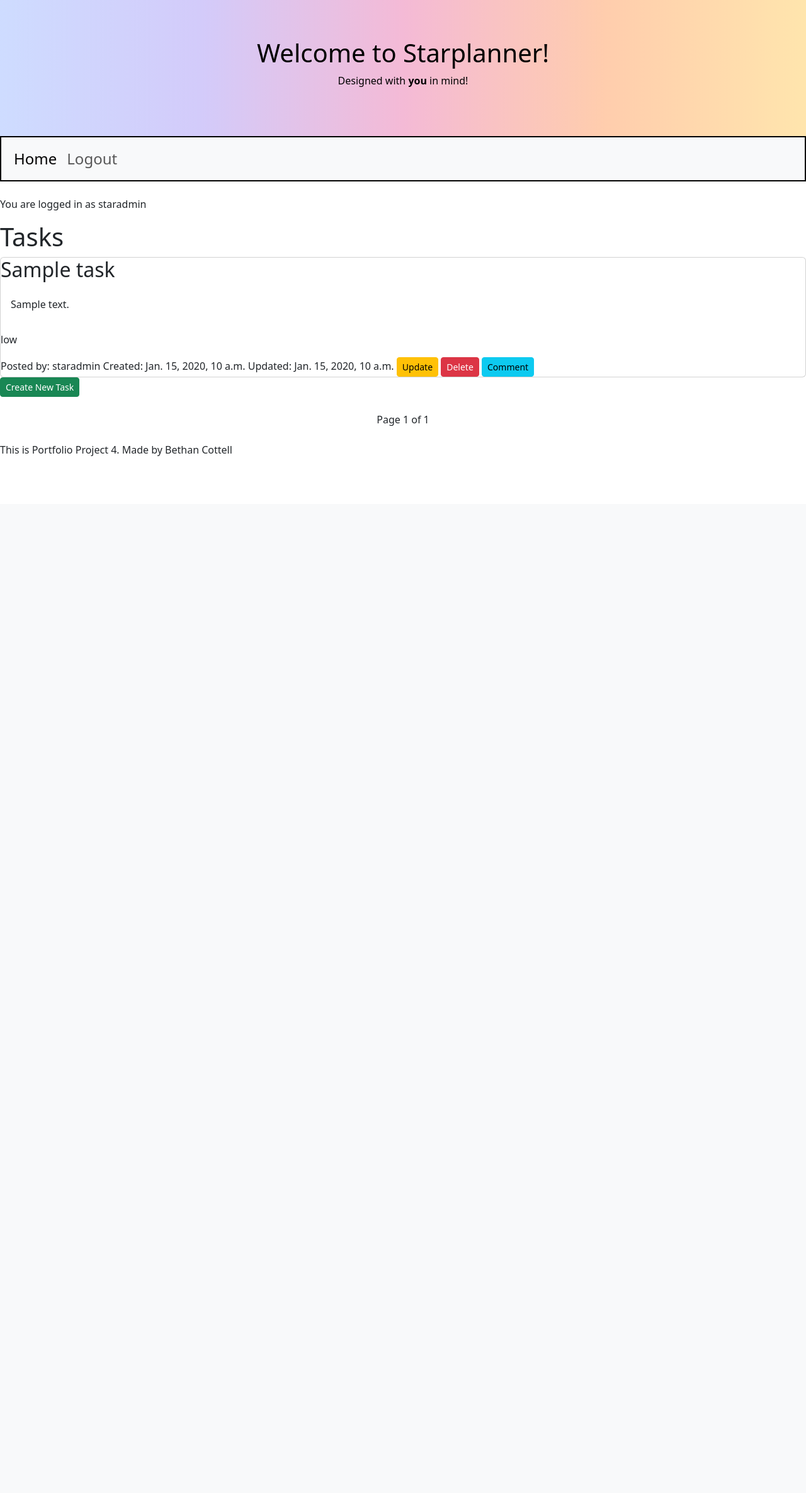
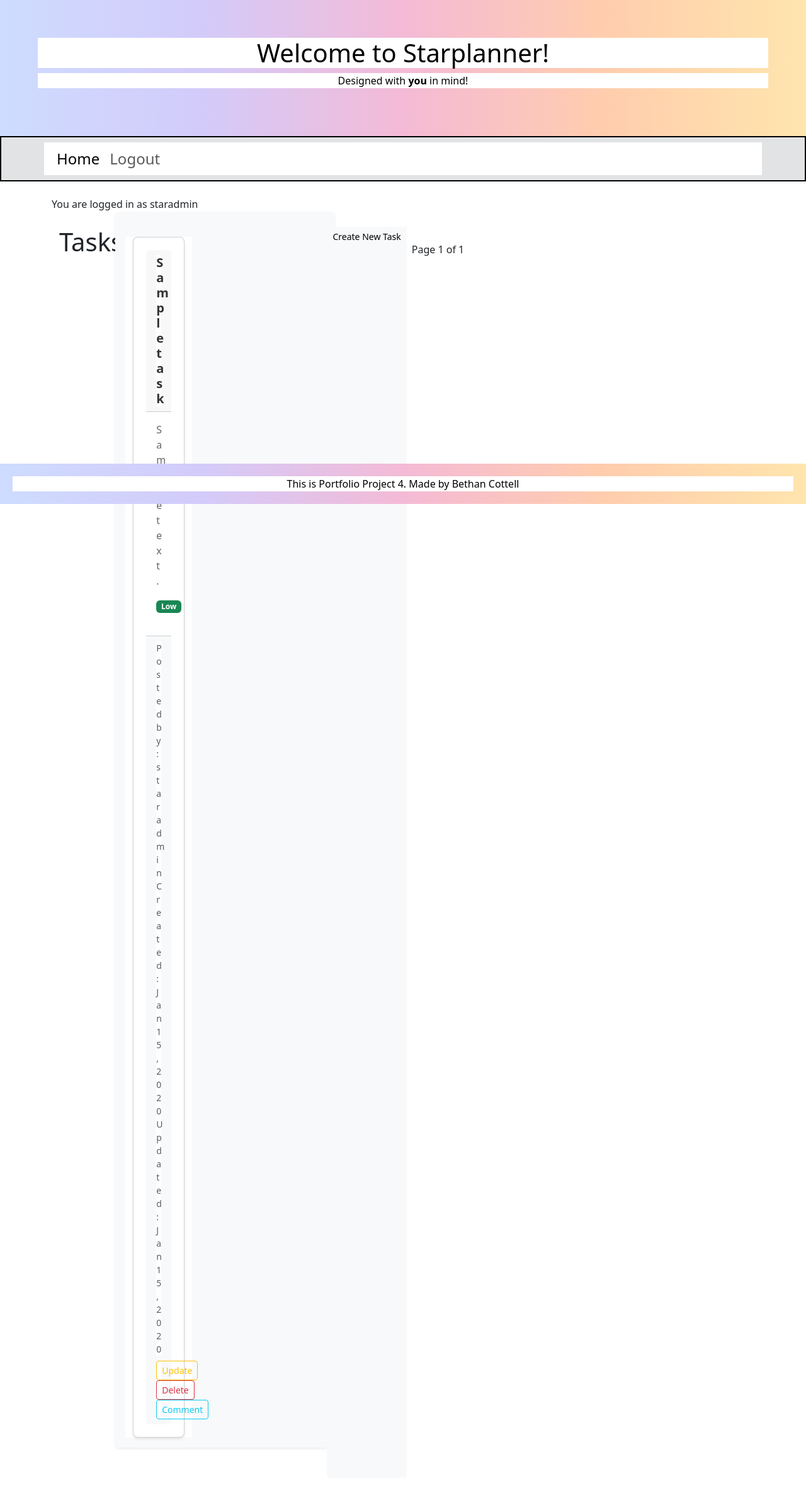
Before and after one commit to BeeBeeBethC/Starplanner-PP4, a Django app: page /read/ in a window 1280 px wide. Shown: the whole page at 63% size. Before the commit the page ends 724 px from the top, so only its background shows below. Run offline with Django 4.2, Linux system fonts and the light colour scheme; a user stored in the database is signed in; data comes from the database, SQL or seed files in the repository; tables that the repository leaves empty hold one stand-in row (values such as "Sample post"); some web fonts are replaced.

Commit message:
restored footer css, read display changed, current conflicts with bootstrapand custom css

```diff
--- a/starplanner/static/starplanner/CSS/styles.css
+++ b/starplanner/static/starplanner/CSS/styles.css
@@ -2,6 +2,12 @@
 
 * {
     box-sizing: border-box;
+    background-color: white;
+}
+
+.container {
+    display: flex;
+    flex-wrap: wrap;
 }
 
 #body {
@@ -10,7 +16,7 @@
     font-weight: 400;
     font-style: normal;
     font-variation-settings: "wdth" 100;
-    margin: 0;
+    margin-bottom: 80;
 }
 
 .header {
@@ -21,12 +27,15 @@
 }
 
 .footer {
-    position: fixed !important;
-    width: 100% !important;
-    padding: 20px !important;
-    color: black !important;
-    text-align: center !important;
-    background-image: linear-gradient(to right, #CEDCFF, #D3CBFA, #F4BAD6, #FFCDAD, #FFE5AD) !important;
+    position: fixed;
+    bottom: 0;
+    left: 0;
+    width: 100%;
+    padding: 20px;
+    color: black;
+    text-align: center;
+    background-image: linear-gradient(to right, #CEDCFF, #D3CBFA, #F4BAD6, #FFCDAD, #FFE5AD);
+    z-index: 1000;
 }
 
 .navbar {
@@ -35,25 +44,31 @@
     background-color: white;
 }
 
-/* Create two unequal columns that sits next to each other */
-
-/* Sidebar/left column
-.side {
-    flex: 30%;
-    background-color: whitesmoke;
+.card {
+    background-color: white;
+    border-radius: 8px;
+    box-shadow: 0 2px 4px rgba(0, 0, 0, 0.1);
     padding: 20px;
+    margin-bottom: 20px;
 }
 
-.main {
-    flex: 70%;
-    border: black solid 3px;
-    background-color: whitesmoke;
-    padding: 20px;
+.card-title {
+    font-size: 1.25rem;
+    font-weight: bold;
+    margin-bottom: 10px;
+    color: #333;
 }
-*/
 
+.card-text {
+    color: #666;
+    margin-bottom: 15px;
+}
 
-/* sample css modal styling */
+.card-meta {
+    font-size: 0.875rem;
+    color: #888;
+}
+
 .modal-fade {
     position: fixed;
     top: 0;
@@ -75,12 +90,3 @@
     padding: 20px;
     border-radius: 5px;
 }
-
-/* Responsive layout - when the screen is less than 700px wide, make the two columns stack on top of each other instead of next to each other */
-@media screen and (max-width: 700px) {
-
-    .row,
-    .navbar {
-        flex-direction: column;
-    }
-}
--- a/starplanner/views.py
+++ b/starplanner/views.py
@@ -47,7 +47,7 @@ def comments(request, task_id):
 @login_required
 def read_task(request):
     task_list = Task.objects.all()
-    paginator = Paginator(task_list, 2)
+    paginator = Paginator(task_list, 3)
     page_number = request.GET.get("page")
     tasks = paginator.get_page(page_number)
     return render(request, 'read_task.html', {"tasks": tasks})
--- a/templates/base.html
+++ b/templates/base.html
@@ -7,7 +7,6 @@
 
 <!DOCTYPE html>
 <html lang="en">
-
 <head>
     <meta charset="UTF-8">
     <meta name="viewport" content="width=device-width, initial-scale=1.0">
@@ -21,14 +20,13 @@
                     <!--Custom CSS-->
     <link rel="stylesheet" href="{% static 'starplanner/CSS/styles.css' %}">
 </head>
-
 <body data-username="{{ request.user.username }}">
     <div class="header">
         <h1>Welcome to Starplanner!</h1>
         <p>Designed with <b>you</b> in mind!</p>
     </div>
-    <nav class="navbar navbar-expand-md bg-body-tertiary">
-        <div class="container-fluid">
+    <nav class="navbar navbar-expand-lg navbar-light bg-secondary-subtle">
+        <div class="container">
             <button class="navbar-toggler" type="button" data-bs-toggle="collapse" data-bs-target="#navbarNavAltMarkup" aria-controls="navbarNavAltMarkup" aria-expanded="false" aria-label="Toggle navigation">
                 <span class="navbar-toggler-icon"></span>
             </button>
@@ -45,8 +43,8 @@
             </div>
         </div>
     </nav>
-    <div class="main-container">
-        <main class="main py-4">
+<main class="container py-4">
+    <div class="main-content">
         {% if messages %}
         <div class="messages">
             {% for message in messages %}
@@ -65,10 +63,10 @@
         {% block content %}
         <!-- Content Goes here -->
         {% endblock content %}
+    </div>
 </main>
-    </div>
-<footer>
-    <p>This is Portfolio Project 4. Made by Bethan Cottell</p>
+<footer class="footer">
+        <p class="m-0 text-center text-black">This is Portfolio Project 4. Made by Bethan Cottell</p>
 </footer>
     <script src="https://cdn.jsdelivr.net/npm/bootstrap@5.3.3/dist/js/bootstrap.bundle.min.js" integrity="sha384-YvpcrYf0tY3lHB60NNkmXc5s9fDVZLESaAA55NDzOxhy9GkcIdslK1eN7N6jIeHz" crossorigin="anonymous"></script>
     <script src="{% static 'js/script.js' %}" defer></script>
--- a/templates/read_task.html
+++ b/templates/read_task.html
@@ -2,32 +2,63 @@
 {% load static %}
 
 {% block content %}
-    <h1>Tasks</h1>
-        <div class="card-container">
-{% for task in tasks %}
-            <div class='card'>
-                <h2 class="card-title">{{ task.title }}</h2>
-                <p class="card-body">{{ task.description }}</p>
-                <p class="card-priority">{{ task.priority }}</p>
-                <div class="card-meta">
-                    Posted by: {{ task.author }}
-                    Created: {{ task.created_on }}
-                    Updated: {{ task.updated_on }}
+    <div class="container mt-4">
+        <h1 class="mb-4">Tasks</h1>
+        <div class="row row-cols-1 row-cols-md-2 row-cols-lg-3 g-4 shadow-sm p-3 mb-5 bg-body-tertiary rounded">
+        {% for task in tasks %}
+        <div class="col">
+            <div class="card h-100">
+                <div class="card-header">
+                    <h5 class="card-title mb-0">{{ task.title }}</h5>
+                </div>
+                <div class="card-body">
+                    <p class="card-text">{{ task.description }}</p>
+                    <span class="badge {% if task.priority == 'high' %}bg-danger{% elif task.priority == 'medium' %}bg-warning{% else %}bg-success{% endif %}">
+                        {{ task.priority|title }}
+                    </span>
+                </div>
+                <div class="card-footer bg-light ">
+                    <small class="text-muted">
+                        <div>Posted by: {{ task.author }}</div>
+                        <div>Created: {{ task.created_on|date:"M d, Y" }}</div>
+                        <div>Updated: {{ task.updated_on|date:"M d, Y" }}</div>
+                    </small>
+                    <div class="mt-2">
                     {% if task.author == user %}
-                    <a href="{% url 'update' task.task %}" class="btn btn-sm btn-warning">Update</a>
-                    <a href="{% url 'delete' task.task %}" class="btn btn-sm btn-danger">Delete</a>
-                    <a href="{% url 'comment' task.task %}" class="btn btn-sm btn-info">Comment</a>
+                    <a href="{% url 'update' task.task %}" class="btn btn-sm btn-outline-warning">Update</a>
+                    <a href="{% url 'delete' task.task %}" class="btn btn-sm btn-outline-danger">Delete</a>
+                    <a href="{% url 'comment' task.task %}" class="btn btn-sm btn-outline-info">Comment</a>
                     {% else %}
-                        <button onclick="showPermissionModal()" class="btn btn-sm btn-warning">Update</button>
-                        <button onclick="showPermissionModal()" class="btn btn-sm btn-danger">Delete</button>
-                        <button onclick="showPermissionModal()" class="btn btn-sm btn-info">Comment</button>
+                        <button onclick="showPermissionModal()" class="btn btn-sm btn-outline-warning">Update</button>
+                        <button onclick="showPermissionModal()" class="btn btn-sm btn-outline-danger">Delete</button>
+                        <button onclick="showPermissionModal()" class="btn btn-sm btn-outline-info">Comment</button>
                     {% endif %}
+                    </div>
                 </div>
             </div>
-{% endfor %}
         </div>
-        <a href="{% url 'create' %}" class="btn btn-sm btn-success">Create New Task</a>
+        {% endfor %}
+    </div>
+        <a href="{% url 'create' %}" class="btn btn-sm btn-light d-flex justify-content-center">Create New Task</a>
 
+    <div class="pagination justify-content-center mt-4">
+            <span class="step-links">
+                {% if tasks.has_previous %}
+                <a href="?page=1" class="btn btn-sm btn-outline-secondary">&laquo; first</a>
+                <a href="?page={{ tasks.previous_page_number }}" class="btn btn-sm btn-outline-secondary">previous</a>
+                {% endif %}
+
+                <span class="current mx-2">
+                    Page {{ tasks.number }} of {{ tasks.paginator.num_pages }}
+                </span>
+
+                {% if tasks.has_next %}
+                <a href="?page={{ tasks.next_page_number }}" class="btn btn-sm btn-outline-secondary">next</a>
+                <a href="?page={{ tasks.paginator.num_pages }}" class="btn btn-sm btn-outline-secondary">last &raquo;</a>
+                {% endif %}
+            </span>
+        </div>
+    </div>
         <!-- Bootstrap styled - Permission Modal -->
         <div class="modal-fade" id="permissionModal" tabindex="-1" aria-labelledby="permission-denied" style="display: none;">
             <div class="modal-dialog">
@@ -44,22 +75,4 @@
               </div>
             </div>
           </div>
-          <div class="pagination justify-content-center mt-4">
-            <span class="step-links">
-                {% if tasks.has_previous %}
-                    <a href="?page=1" class="btn btn-sm btn-outline-primary">&laquo; first</a>
-                    <a href="?page={{ tasks.previous_page_number }}" class="btn btn-sm btn-outline-primary">previous</a>
-                {% endif %}
-
-                <span class="current mx-2">
-                    Page {{ tasks.number }} of {{ tasks.paginator.num_pages }}
-                </span>
-
-                {% if tasks.has_next %}
-                    <a href="?page={{ tasks.next_page_number }}" class="btn btn-sm btn-outline-primary">next</a>
-                    <a href="?page={{ tasks.paginator.num_pages }}" class="btn btn-sm btn-outline-primary">last &raquo;</a>
-                {% endif %}
-            </span>
-        </div>
-    </div>
 {% endblock %}
```
Lines whose indentation alone changed are shown as unchanged.
